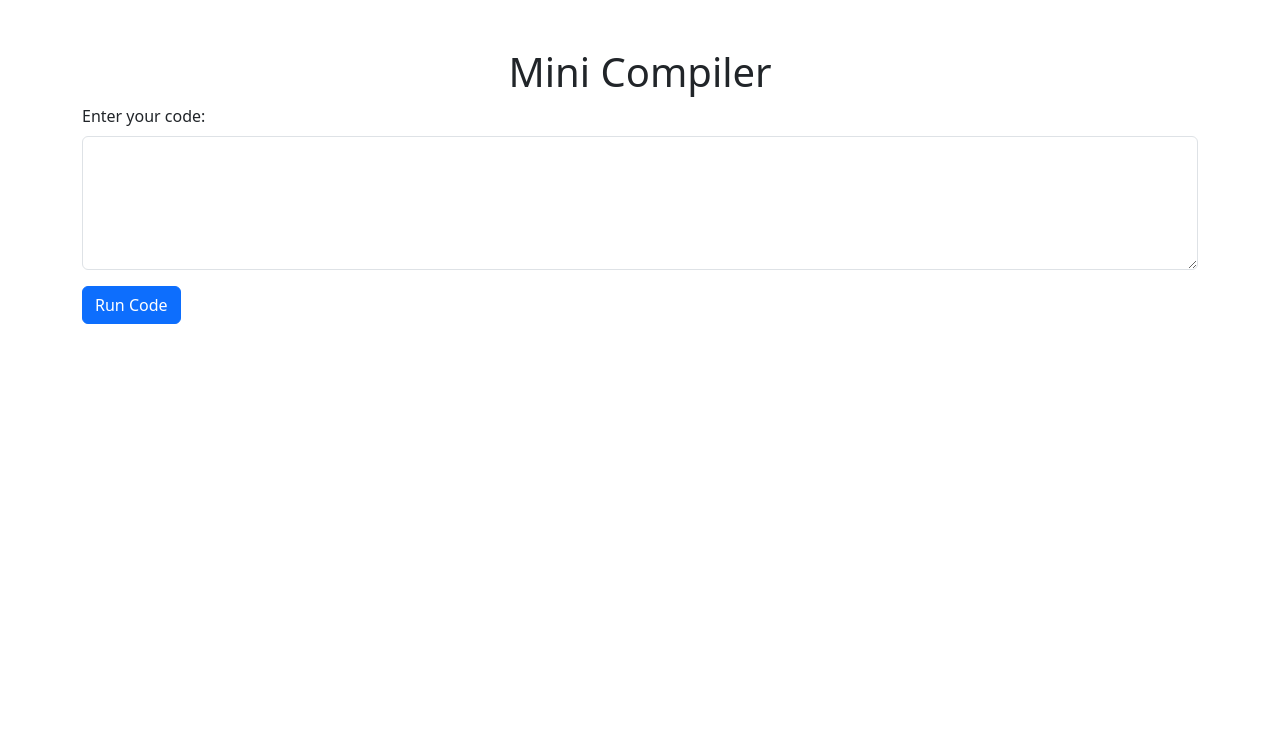
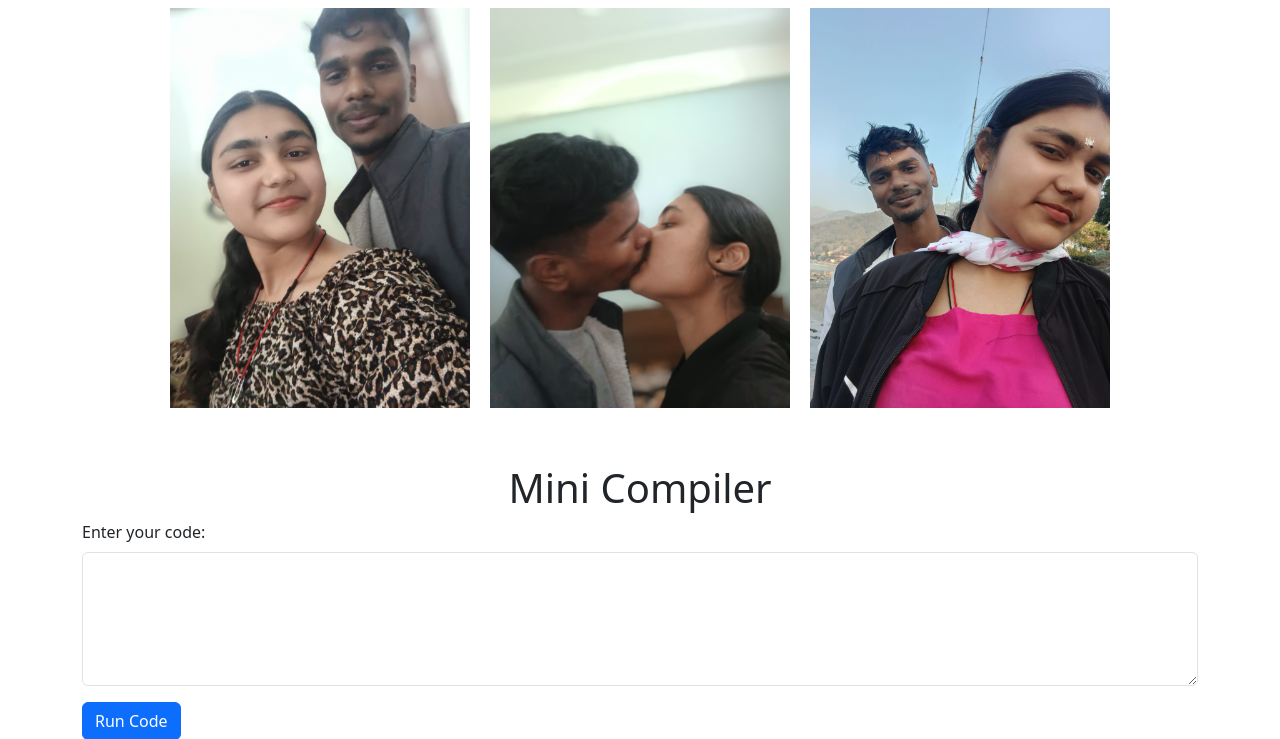
Before and after one commit to Prince-shah74/Mini-Compiler, a Flask app: page / in a window 1280 px wide. Shown: the top 739 px of the page. Run offline with Flask 3, Linux system fonts and the light colour scheme.

Commit message:
Added images to static folder

```diff
--- a/templates/index.html
+++ b/templates/index.html
@@ -7,26 +7,18 @@
     <link rel="stylesheet" href="https://cdn.jsdelivr.net/npm/bootstrap@5.3.0/dist/css/bootstrap.min.css">
 </head>
 <body>
+    <div class="text-center">
+        <img src="{{ url_for('static', filename='image1.jpg') }}" alt="Image 1" class="img-fluid m-2" width="300">
+        <img src="{{ url_for('static', filename='image2.jpg') }}" alt="Image 2" class="img-fluid m-2" width="300">
+        <img src="{{ url_for('static', filename='image3.jpg') }}" alt="Image 3" class="img-fluid m-2" width="300">
+    </div>
     <div class="container mt-5">
         <h1 class="text-center">Mini Compiler</h1>
-        <!-- <form method="POST" action="/">
-            <div class="mb-3">
-                <label for="code" class="form-label">Enter your code:</label>
 
-                <textarea class="form-control" id="code" name="code" rows="5"></textarea>
-            </div>
-            <button type="submit" class="btn btn-primary">Run Code</button>
-        </form>
-        {% if output %}
-        <div class="mt-4">
-            <h3>Output:</h3>
-            <pre class="bg-light p-3 border">{{ output }}</pre>
-        </div>
-        {% endif %} -->
         <form method="POST" action="/">
             <div class="mb-3">
                 <label for="code" class="form-label">Enter your code:</label>
-                <textarea class="form-control" id="code" name="code" rows="5">{{ request.form['code'] if request.form['code'] else '' }}</textarea>
+                <textarea class="form-control" id="code" name="code" rows="5">{{ code }}</textarea>
             </div>
             <button type="submit" class="btn btn-primary">Run Code</button>
         </form>
```
Also changed, not shown: static/image1.jpg (added), static/image2.jpg (added), static/image3.jpg (added).
